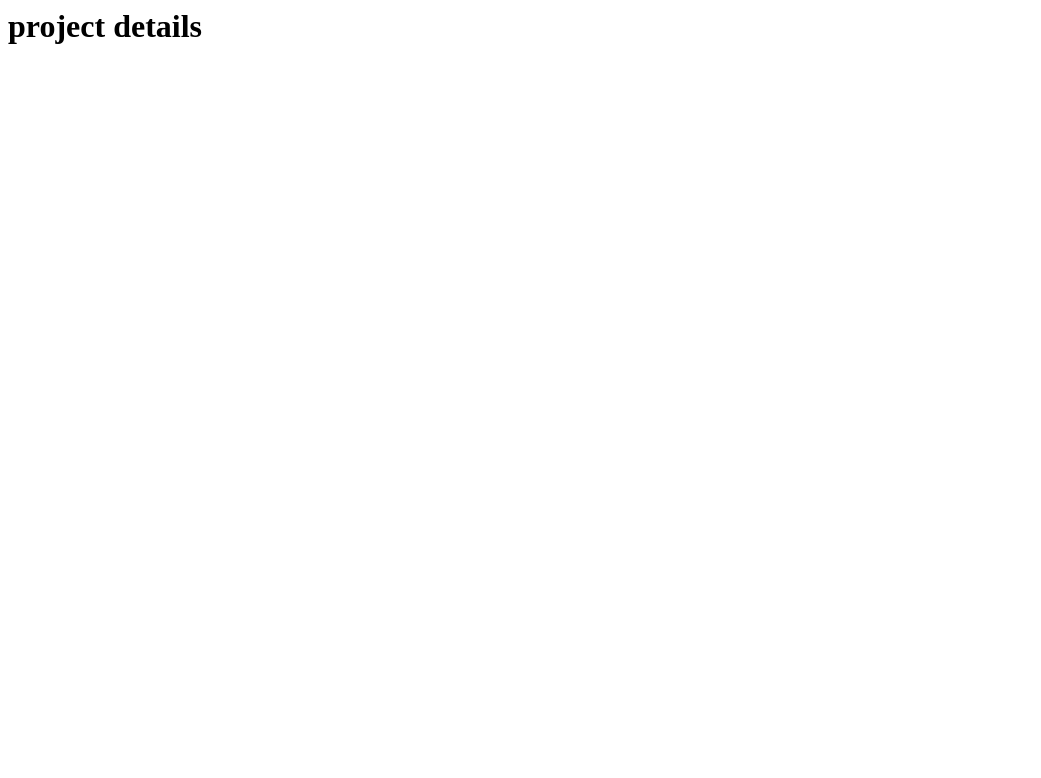
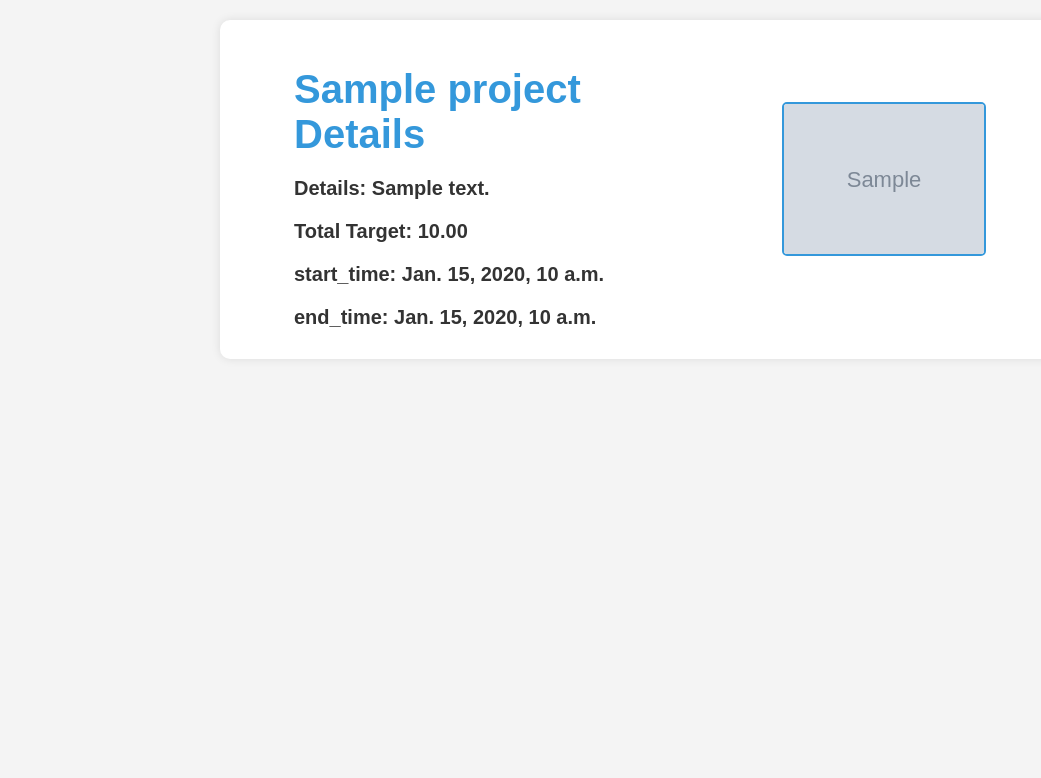
Before and after one commit to Esraa9955/django-crowd-funding-web-app, a Django app: page /project/1 in a window 1280 px wide. Before the commit the part shown is almost empty. Shown: the top 778 px of the page, without its empty margins (0-1041 px from the left). Run offline with Django 5.2, Linux system fonts and the light colour scheme; tables that the repository leaves empty hold one stand-in row (values such as "Sample post"); grey boxes marked "Sample" are stand-in pictures.

Commit message:
Add show project details feature

```diff
--- a/project/models.py
+++ b/project/models.py
@@ -18,3 +18,9 @@ class Project(models.Model):
 class ProjectImage(models.Model):
     project = models.ForeignKey(Project, related_name='images', on_delete=models.CASCADE)
     image = models.ImageField(upload_to='project/images/', blank=True, null=True)
+
+    def project_image_detailes(cls, proid):
+        return cls.objects.get(id=proid)
+
+    def getimageurl(self):
+        return f'/media/{self.image}'
--- a/project/templates/projectdir/projectdetailes.html
+++ b/project/templates/projectdir/projectdetailes.html
@@ -1 +1,84 @@
-<h1>project details</h1>
+<!DOCTYPE html>
+<html lang="en">
+<head>
+    <meta charset="UTF-8">
+    <meta name="viewport" content="width=device-width, initial-scale=1.0">
+    <title>Project Details</title>
+
+</head>
+<style>
+
+body {
+    font-family: 'Arial', sans-serif;
+    background-color: #f4f4f4;
+    margin: 0;
+    padding: 0;
+}
+
+.container {
+    display: flex;
+    align-items: center;
+    justify-content: space-around;
+    max-width: 800px;
+    background-color: #fff;
+    padding: 20px;
+    border-radius: 10px;
+    box-shadow: 0 0 10px rgba(0, 0, 0, 0.1);
+    margin: 20px auto;
+}
+
+.details {
+    max-width: 400px;
+    padding: 0 20px;
+    font-weight: bold;
+    font-size: 20px;
+}
+
+h1 {
+    color: #3498db;
+    margin-bottom: 20px;
+}
+
+.detail-text {
+    color: #333;
+    margin-bottom: 10px;
+}
+
+.images {
+    display: flex;
+    flex-wrap: wrap;
+}
+
+.project-image {
+    max-width: 200px;
+    height: auto;
+    border: 2px solid #3498db;
+    border-radius: 5px;
+    margin-right: 20px;
+    margin-bottom: 20px;
+    transition: transform 0.3s ease-in-out;
+}
+
+.project-image:hover {
+    transform: scale(1.1);
+}
+
+
+</style>
+<body>
+    <div class="container">
+        <div class="details">
+            <h1>{{ project.title }} Details</h1>
+            <p class="detail-text">Details: {{ project.details }}</p>
+            <p class="detail-text">Total Target: {{ project.total_target }}</p>
+            <p class="detail-text">start_time: {{ project.start_time }}</p>
+            <p class="detail-text">end_time: {{ project.end_time }}</p>
+        </div>
+        <div class="images">
+            {% for image in images %}
+            <img class="project-image" src="{{ image.image.url }}" alt="{{ project.title }} Image">
+            {% endfor %}
+        </div>
+    </div>
+</body>
+</html>
--- a/project/templates/projectdir/projectlist.html
+++ b/project/templates/projectdir/projectlist.html
@@ -114,7 +114,7 @@
                 <td>{{ project.total_target }}</td>
                 <td>{{ project.start_time }}</td>
                 <td>{{ project.end_time }}</td>
-                <td><a class="mybtn">Show details</a><br>
+                <td><a class="mybtn" href="{% url 'project.detailes' project.id%}" >Show details</a><br>
                     <a class="mybtn">Donate</a><br>
                 </td>
 
--- a/project/views.py
+++ b/project/views.py
@@ -10,7 +10,11 @@ def projectslist(request):
 
 
 def projectdetailes(request, proid):
-    return render(request, 'projectdir/projectdetailes.html')
+    pro = Project.objects.get(id=proid)
+    context = {'project': pro,
+              'images': pro.images.all()
+               }
+    return render(request, 'projectdir/projectdetailes.html',context)
 
 
 def createproject(request):
```
Also changed, not shown: media/project/images/table.jpeg (added), media/project/images/table2.jpeg (deleted).
